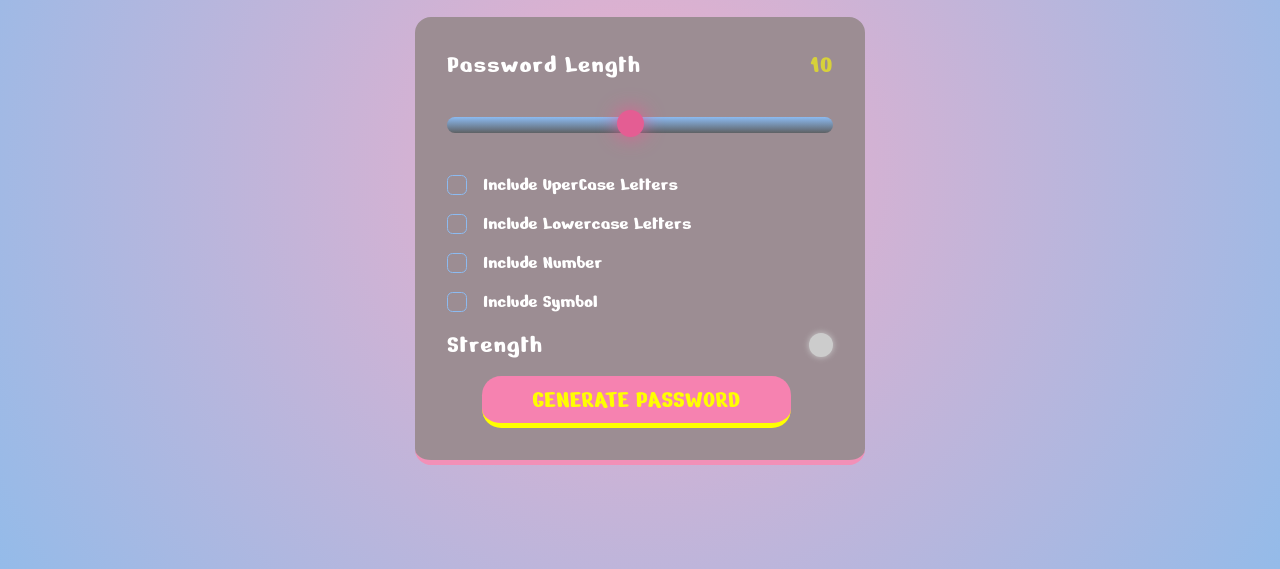
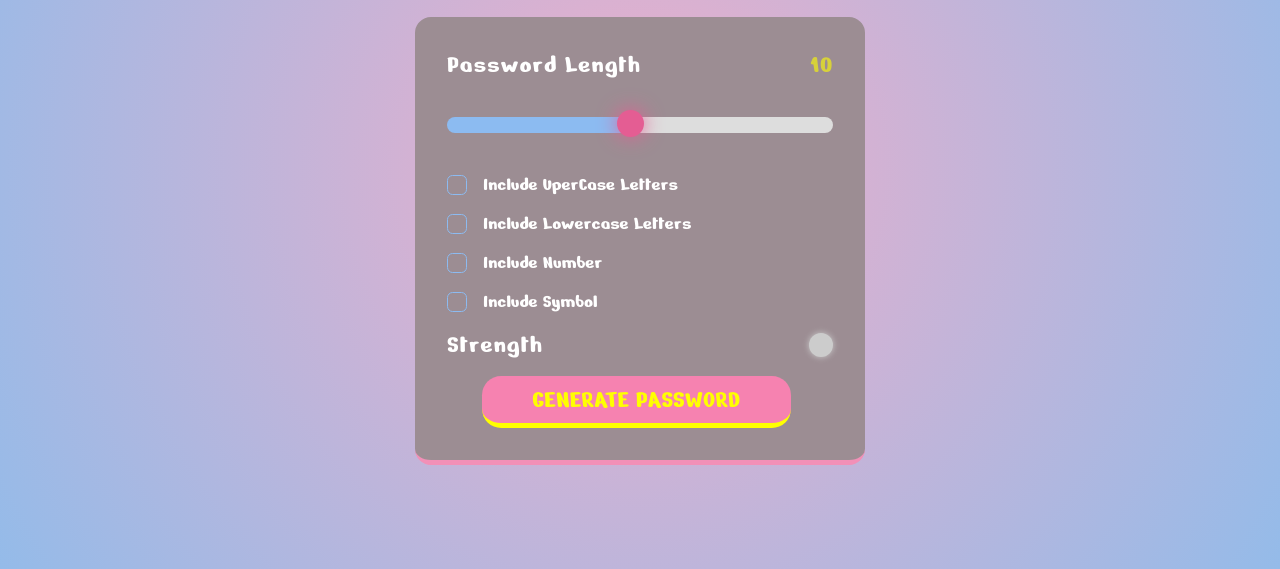
Before and after one commit to pandeyroopam/Password_Generator, a plain HTML site: page index.html in a window 1280 px wide. Shown: the part 231-800 px from the top of the page. Drawn offline with Linux system fonts and the light colour scheme.

Commit message:
added the dual-colored range slider

```diff
--- a/script.js
+++ b/script.js
@@ -39,7 +39,8 @@ function handleSlider(){
   const percentage = ((passwordLength - min) * 100) / (max - min);
 
   // Update the slider's background size
-  inputSlider.style.backgroundSize = `${percentage}% 100%`;}
+  inputSlider.style.background = `linear-gradient(to right, rgb(140, 187, 241) ${percentage}%, #ddd ${percentage}%)`;;
+}
 
 function setIndicator(color){
         indicator.style.backgroundColor = color;
--- a/style.css
+++ b/style.css
@@ -185,7 +185,7 @@
     border: none;
     height: 1rem;
     cursor: pointer;
-    background-image:linear-gradient(rgb(140, 187, 241), rgb(94, 97, 100) )   ;
+    background-image:linear-gradient(to right, rgb(140, 187, 241), rgb(94, 97, 100) )   ;
     border-radius: 1rem;
     margin-top: 2rem;
     margin-bottom: 1.5rem;
```
